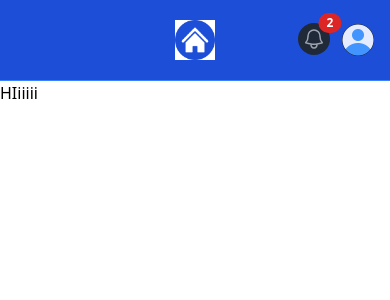
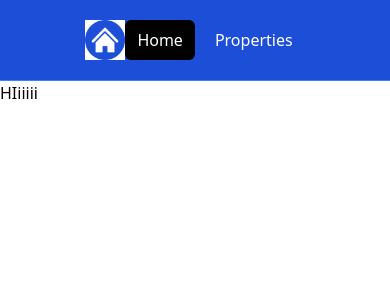
Before and after one commit to ashurbz/property-pulse, a Next.js app: page / in a window 390 px wide. Shown: the top 300 px of the page. Built offline with nearby package versions, Linux system fonts and the light colour scheme.

Commit message:
handles state

```diff
--- a/components/NavBar.js
+++ b/components/NavBar.js
@@ -9,10 +9,14 @@ import { FaGoogle } from "react-icons/fa";
 
 const NavBar = () => {
   const [showUserMenu, setShowUserMenu] = useState(false);
+  const [showLogin, setShowLogin] = useState(false);
 
   const path = usePathname();
 
-  const handleUserMenu = () => [setShowUserMenu(!showUserMenu)];
+  const handleUserMenu = () => {
+    setShowUserMenu(!showUserMenu);
+  };
+  const handleLogin = () => setShowLogin(true);
 
   return (
     <nav className="bg-blue-700 border-b border-blue-500">
@@ -20,7 +24,7 @@ const NavBar = () => {
         <div className="relative flex h-20 items-center justify-between">
           <div className="flex flex-1 items-center justify-center md:items-stretch md:justify-start">
             {/* <!-- Logo --> */}
-            <Link className="flex flex-shrink-0 items-center" href="./">
+            <Link className="flex flex-shrink-0 items-center" href="/">
               <Image
                 className="h-10 w-auto bg-white"
                 src={logo}
@@ -32,10 +36,10 @@ const NavBar = () => {
               </span>
             </Link>
             {/* <!-- Desktop Menu Hidden below md screens --> */}
-            <div className=" hidden md:ml-6 md:block">
+            <div className="  md:ml-6 md:block">
               <div className="flex space-x-2">
                 <Link
-                  href="./"
+                  href="/"
                   className={`${
                     path == "/" ? " bg-black" : ""
                   } text-white hover:bg-gray-900 hover:text-white rounded-md px-3 py-2`}
@@ -50,6 +54,7 @@ const NavBar = () => {
                 >
                   Properties
                 </Link>
+                {showLogin && (
                   <Link
                     href="/properties/add"
                     className={`${
@@ -58,24 +63,33 @@ const NavBar = () => {
                   >
                     Add Property
                   </Link>
+                )}
               </div>
             </div>
           </div>
 
           {/* <!-- Right Side Menu (Logged Out) --> */}
           <div className="hidden md:block md:ml-6">
+            {!showLogin && (
               <div className="flex items-center">
-              <button className="flex items-center text-white bg-gray-700 hover:bg-gray-900 hover:text-white rounded-md px-3 py-2">
+                <button
+                  onClick={handleLogin}
+                  className="flex items-center text-white bg-gray-700 hover:bg-gray-900 hover:text-white rounded-md px-3 py-2"
+                >
                   <i className="fa-brands fa-google text-white mr-2">
                     <FaGoogle />
                   </i>
                   <span>Login or Register</span>
                 </button>
               </div>
+            )}
           </div>
 
           {/* <!-- Right Side Menu (Logged In) --> */}
+
           <div className="absolute inset-y-0 right-0 flex items-center pr-2 md:static md:inset-auto md:ml-6 md:pr-0">
+            {showLogin && (
+              <>
                 <Link href="/messages" className="relative group">
                   <button
                     type="button"
@@ -100,10 +114,8 @@ const NavBar = () => {
                   </button>
                   <span className="absolute top-0 right-0 inline-flex items-center justify-center px-2 py-1 text-xs font-bold leading-none text-white transform translate-x-1/2 -translate-y-1/2 bg-red-600 rounded-full">
                     2
-                {/* <!-- Replace with the actual number of notifications --> */}
                   </span>
                 </Link>
-            {/* <!-- Profile dropdown button --> */}
                 <div className="relative ml-3">
                   <div>
                     <button
@@ -124,7 +136,6 @@ const NavBar = () => {
                     </button>
                   </div>
 
-              {/* <!-- Profile dropdown --> */}
                   {showUserMenu && (
                     <div
                       id="user-menu"
@@ -158,12 +169,15 @@ const NavBar = () => {
                         role="menuitem"
                         tabIndex="-1"
                         id="user-menu-item-2"
+                        onClick={() => setShowLogin(false)}
                       >
                         Sign Out
                       </Link>
                     </div>
                   )}
                 </div>
+              </>
+            )}
           </div>
         </div>
       </div>
```
Lines whose indentation alone changed are shown as unchanged.
